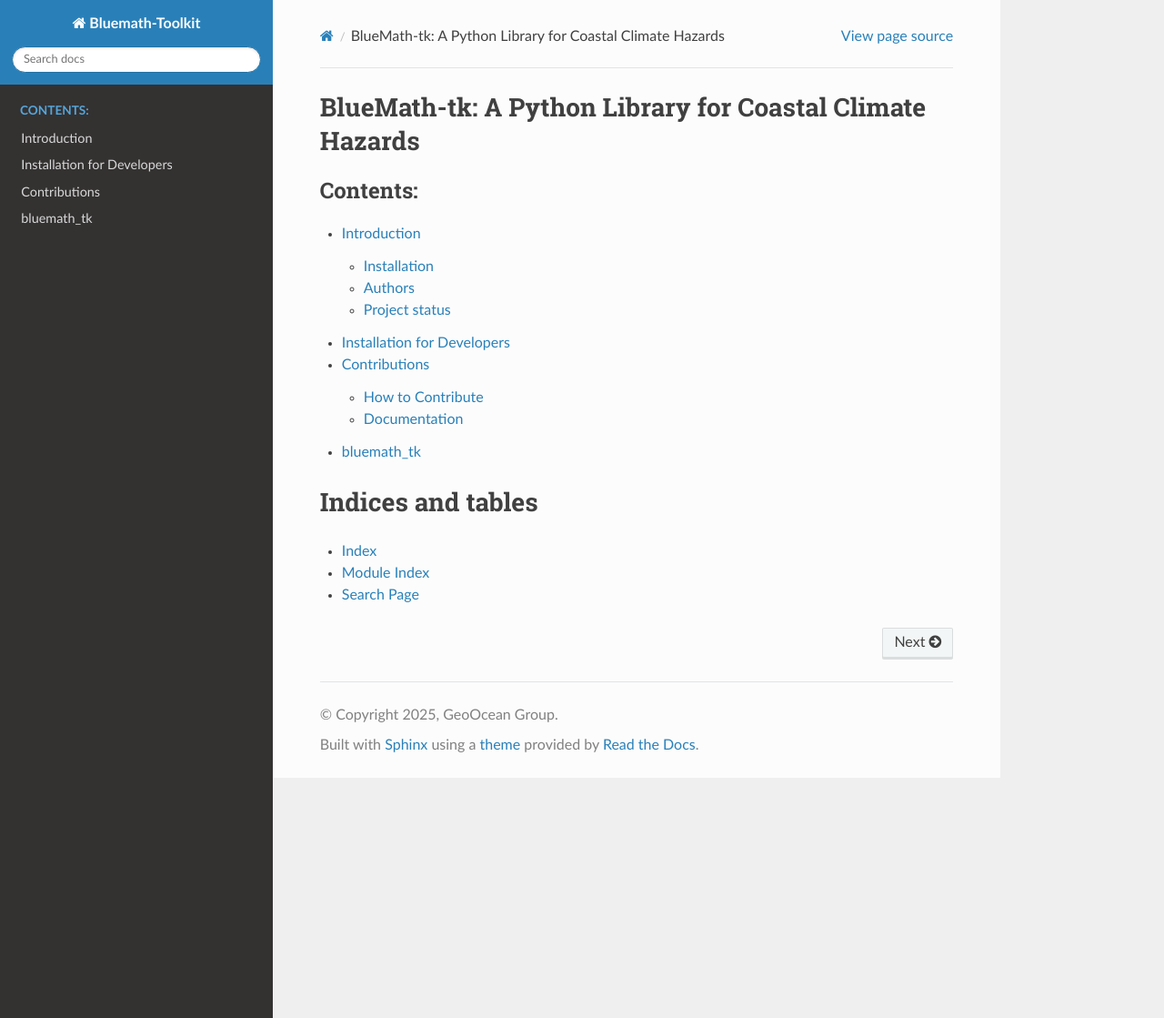
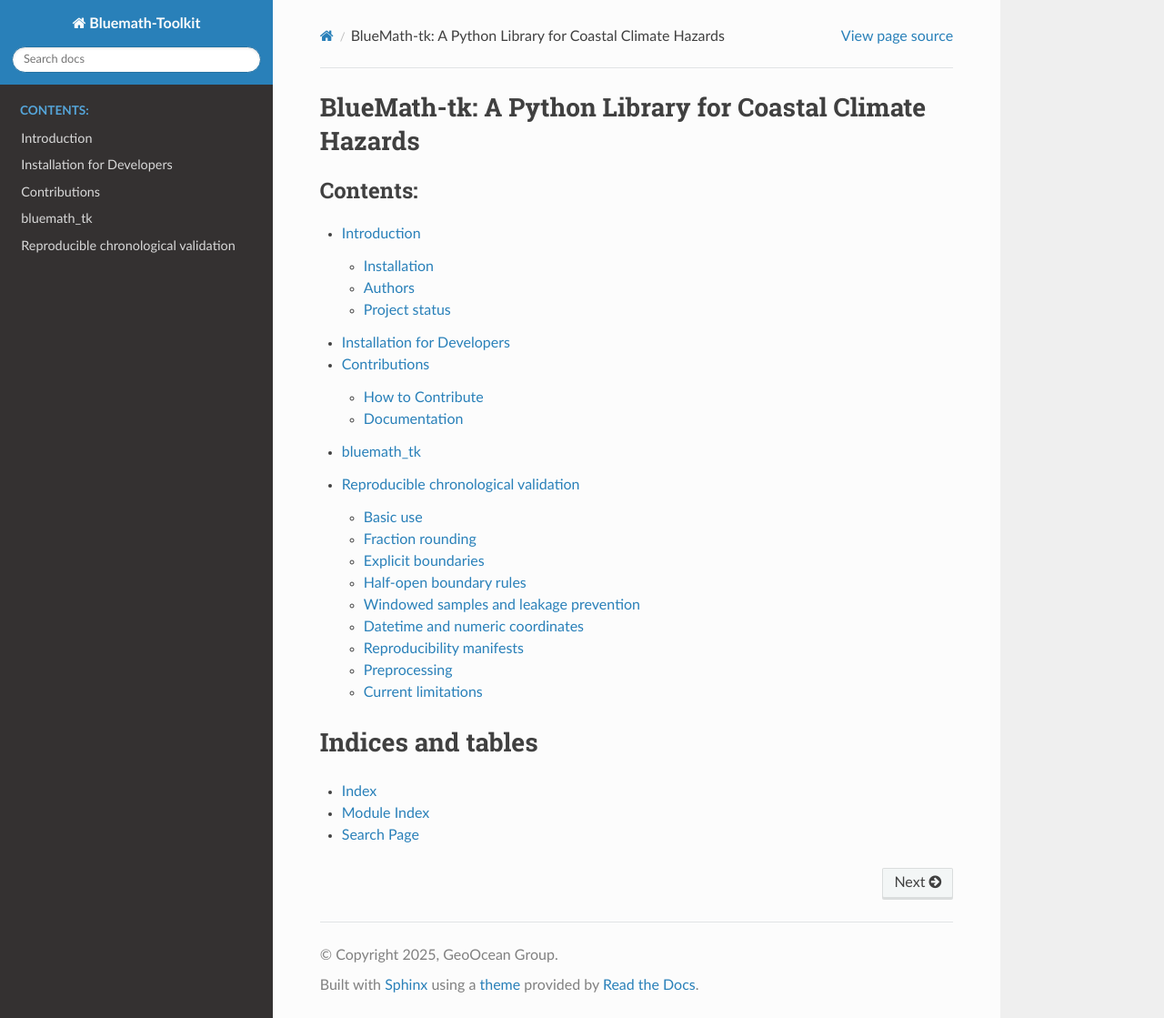
Before and after one commit to GeoOcean/BlueMath_tk, a Sphinx documentation site: the page built from docs/source/index.rst, in a window 1280 px wide and 1119 px high. Shown: the whole window at 91% size. Built offline with Sphinx 7.4.7 and the Read the Docs theme 3.1.0, drawn with Linux system fonts in a browser that asks for light colours; pages that are not in the unit, such as notebooks, are missing from menus; some of the changed lines change nothing that is shown.

Commit message:
Document reproducible chronological validation

```diff
--- a/docs/source/index.rst
+++ b/docs/source/index.rst
@@ -14,6 +14,7 @@
    installation
    contribute
    modules
+   validation
 
 Indices and tables
 ==================
--- /dev/null
+++ b/docs/source/validation.rst
@@ -0,0 +1,165 @@
+Reproducible chronological validation
+=====================================
+
+Random train/validation/test splits can leak future information into climate and
+other time-series experiments. BlueMath_tk therefore provides a chronological
+splitter that returns reusable indices rather than copying large data arrays.
+
+Basic use
+---------
+
+.. code-block:: python
+
+   import numpy as np
+   from bluemath_tk.validation import split_chronologically
+
+   times = np.arange("2000-01", "2020-01", dtype="datetime64[M]")
+   split = split_chronologically(
+       sample_times=times,
+       fractions=(0.7, 0.15, 0.15),
+   )
+
+   X_train = X[split.train_indices]
+   X_validation = X[split.validation_indices]
+   X_test = X[split.test_indices]
+
+The returned index arrays are read-only and can index NumPy-compatible arrays
+with any trailing dimensions, including ``(n_samples, T, C, H, W)`` data.
+
+Fraction rounding
+-----------------
+
+Fraction splits use cumulative flooring. For ``n`` samples and fractions
+``(f_train, f_validation, f_test)``, the validation and test start indices are:
+
+.. code-block:: text
+
+   validation_start = floor(n * f_train)
+   test_start = floor(n * (f_train + f_validation))
+
+The test partition receives the remainder. Fractions must be positive finite
+real scalars, must sum to one within numerical tolerance, and must leave all
+three candidate partitions non-empty. Boundary resolution uses a decimal-safe
+representation of the validated scalars, so common values such as
+``(0.7, 0.1, 0.2)`` do not lose a sample through binary floating-point
+round-off. ``fractions.Fraction`` and NumPy real scalars are supported.
+
+Explicit boundaries
+-------------------
+
+Use either two start indices or two time values. The first boundary starts the
+validation partition and the second starts the test partition.
+
+.. code-block:: python
+
+   split = split_chronologically(
+       sample_times=times,
+       boundary_times=(np.datetime64("2014-01"), np.datetime64("2017-01")),
+   )
+
+Only one split specification may be supplied: fractions, boundary indices, or
+boundary times.
+
+Half-open boundary rules
+------------------------
+
+For point samples with boundaries ``b1`` and ``b2``:
+
+* train: ``time < b1``;
+* validation: ``b1 <= time < b2``;
+* test: ``time >= b2``.
+
+A point exactly on a boundary therefore joins the later partition.
+
+For interval samples:
+
+* train: ``end < b1``;
+* validation: ``start >= b1`` and ``end < b2``;
+* test: ``start >= b2``.
+
+An interval ending exactly on a boundary is not assigned to the preceding
+partition. If it started before that boundary, it crosses the boundary and is
+recorded in ``excluded_indices``.
+
+Windowed samples and leakage prevention
+---------------------------------------
+
+For samples representing complete source intervals, supply both start and end
+coordinates:
+
+.. code-block:: python
+
+   split = split_chronologically(
+       sample_start_times=window_starts,
+       sample_end_times=window_ends,
+       boundary_times=(validation_start, test_start),
+       gap=2,
+   )
+
+A window is assigned only when its complete interval lies within one partition.
+A window crossing a boundary is recorded in ``excluded_indices`` and is never
+silently assigned by its target or final time.
+
+``gap`` is a non-negative sample count. After interval classification, it
+removes the final ``gap`` samples from the training partition and the final
+``gap`` samples from the validation partition. Those samples are added to
+``excluded_indices`` immediately before the later partitions.
+
+Datetime and numeric coordinates
+--------------------------------
+
+Timezone-aware datetime values are converted explicitly to UTC and represented
+at checked nanosecond resolution. Timezone awareness remains part of the
+manifest and fingerprint, so an aware axis cannot be replayed as a naive axis.
+Values outside the supported nanosecond range, or values that cannot round-trip
+exactly at that resolution, are rejected rather than wrapped or truncated.
+
+Timezone-naive datetime values remain distinct from timezone-aware values.
+Interval starts, ends, and explicit time boundaries must use the same awareness
+state. Unsigned integer coordinates are supported only within the signed
+64-bit range and remain distinguishable from signed integer coordinates in the
+manifest fingerprint.
+
+Reproducibility manifests
+-------------------------
+
+Every split includes a deterministic manifest:
+
+.. code-block:: python
+
+   split.manifest.save("split_manifest.json")
+
+   from bluemath_tk.validation import (
+       ValidationSplitManifest,
+       apply_split_manifest,
+   )
+
+   manifest = ValidationSplitManifest.load("split_manifest.json")
+   reproduced = apply_split_manifest(manifest, sample_times=times)
+
+The manifest stores the method, strict method-specific parameters, resolved
+boundaries, gap, partition indices, excluded indices, point-or-interval mode,
+time-coordinate kind, sample count, schema version, and a SHA-256 fingerprint
+of the ordered sample coordinates.
+
+Manifest JSON is strict and deterministic. NaN, infinity, non-JSON values,
+unknown parameters, missing parameters, coercible non-integer indices, and
+unsupported schema versions are rejected. During replay, BlueMath_tk recomputes
+the split from the stored parameters and supplied coordinates and compares all
+partitions. Changed, reordered, or contradictory data therefore fail clearly.
+
+Preprocessing
+-------------
+
+The splitter returns indices only. Fit scalers, PCA, or other preprocessing
+objects using ``train_indices`` and apply those fitted objects to validation and
+test data. This module does not automatically fit preprocessing and therefore
+does not introduce validation or test information into training.
+
+Current limitations
+-------------------
+
+This first API implements one deterministic chronological split. Rolling-origin,
+expanding-window, event-based, and grouped station/site validation are not yet
+included. The gap is measured in samples rather than elapsed time. Time inputs
+must be strictly increasing, and duplicate sample start times are rejected.
```
